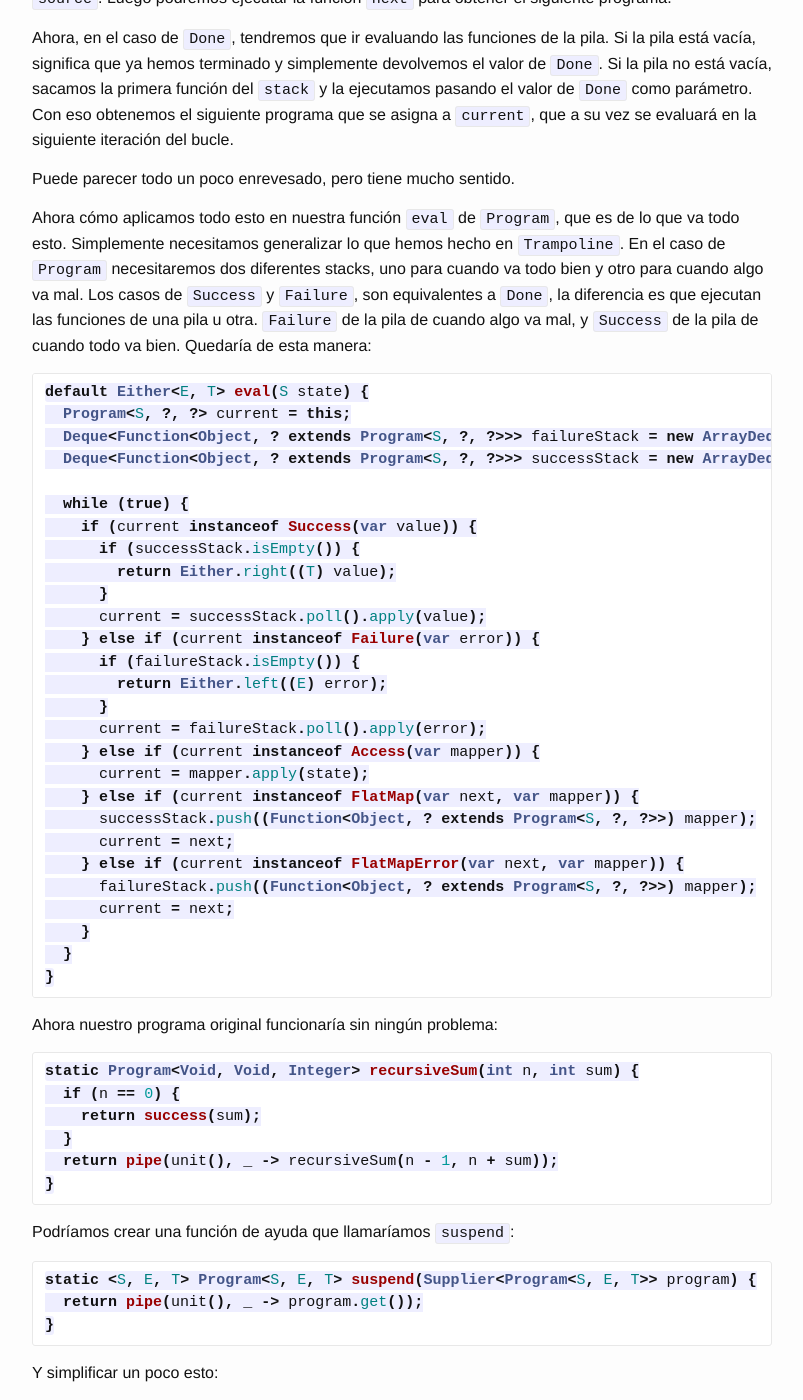
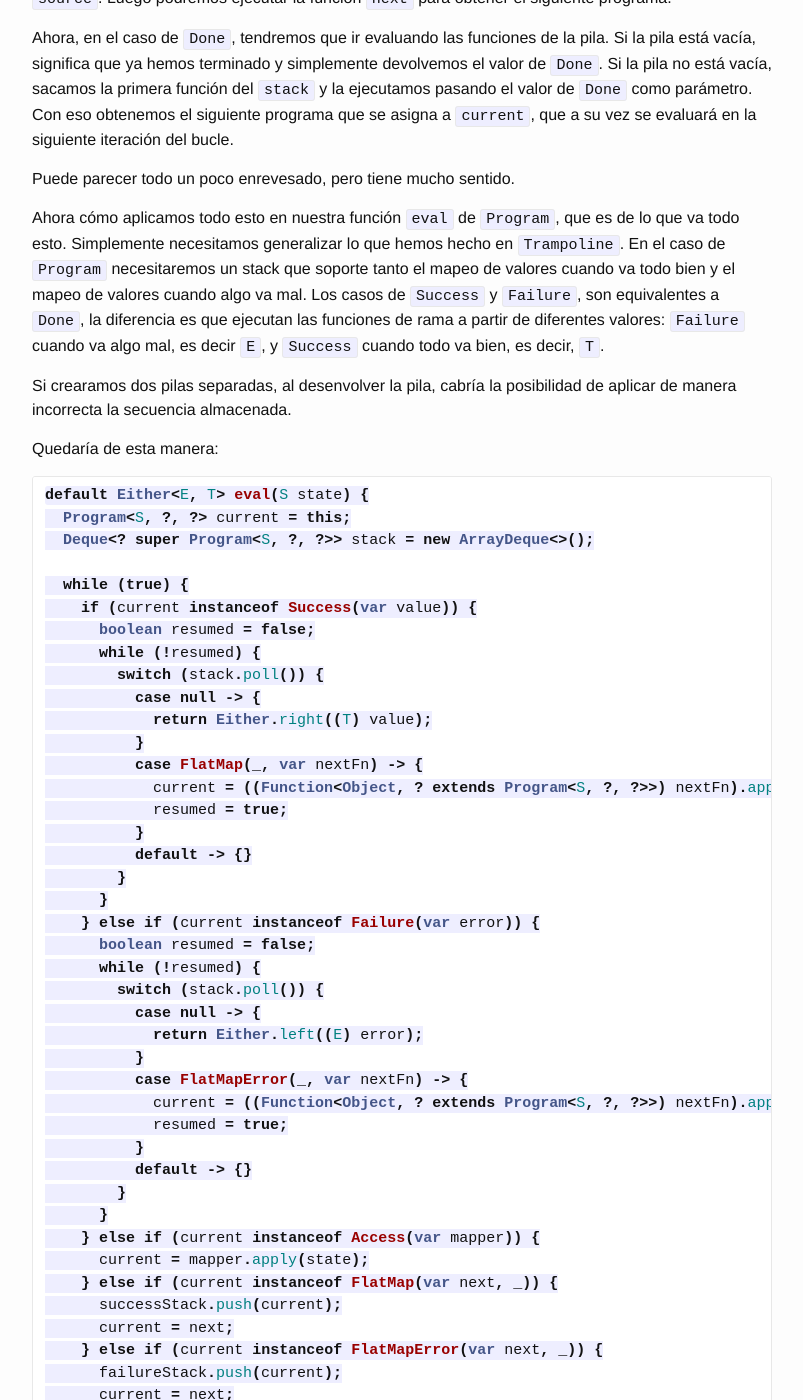
Before and after one commit to tonivade/tonivade.github.io, a Jekyll site: the page built from _posts/2026-04-18-programando-con-dsl-6.markdown, in a window 1280 px wide and 1400 px high, scrolled down 6411 px. Shown: the whole window, without its empty margins (238-1041 px from the left). Built offline with Jekyll 4.4.1, drawn with Linux system fonts in a browser that asks for light colours; some of the changed text lies outside the part shown.

Commit message:
update some posts

````diff
--- a/_posts/2026-04-18-programando-con-dsl-6.markdown
+++ b/_posts/2026-04-18-programando-con-dsl-6.markdown
@@ -330,41 +330,68 @@ Puede parecer todo un poco enrevesado, pero tiene mucho sentido.
 
 Ahora cómo aplicamos todo esto en nuestra función `eval` de `Program`, que es de
 lo que va todo esto. Simplemente necesitamos generalizar lo que hemos hecho en
-`Trampoline`. En el caso de `Program` necesitaremos dos diferentes stacks, uno
-para cuando va todo bien y otro para cuando algo va mal. Los casos de `Success`
-y `Failure`, son equivalentes a `Done`, la diferencia es que ejecutan las
-funciones de una pila u otra. `Failure` de la pila de cuando algo va mal, y
-`Success` de la pila de cuando todo va bien. Quedaría de esta manera:
+`Trampoline`. En el caso de `Program` necesitaremos un stack que soporte tanto el
+mapeo de valores cuando va todo bien y el mapeo de valores cuando algo va mal.
+Los casos de `Success` y `Failure`, son equivalentes a `Done`, la diferencia es que
+ejecutan las funciones de rama a partir de diferentes valores: `Failure` cuando va
+algo mal, es decir `E`, y `Success` cuando todo va bien, es decir, `T`.
+
+Si crearamos dos pilas separadas, al desenvolver la pila, cabría la posibilidad
+de aplicar de manera incorrecta la secuencia almacenada.
+
+Quedaría de esta manera:
 
 ```java
 default Either<E, T> eval(S state) {
   Program<S, ?, ?> current = this;
-  Deque<Function<Object, ? extends Program<S, ?, ?>>> failureStack = new ArrayDeque<>();
-  Deque<Function<Object, ? extends Program<S, ?, ?>>> successStack = new ArrayDeque<>();
+  Deque<? super Program<S, ?, ?>> stack = new ArrayDeque<>();
 
   while (true) {
     if (current instanceof Success(var value)) {
-      if (successStack.isEmpty()) {
-        return Either.right((T) value);
+      boolean resumed = false;
+      while (!resumed) {
+        switch (stack.poll()) {
+          case null -> {
+            return Either.right((T) value);
+          }
+          case FlatMap(_, var nextFn) -> {
+            current = ((Function<Object, ? extends Program<S, ?, ?>>) nextFn).apply(value);
+            resumed = true;
+          }
+          default -> {}
+        }
       }
-      current = successStack.poll().apply(value);
     } else if (current instanceof Failure(var error)) {
-      if (failureStack.isEmpty()) {
-        return Either.left((E) error);
+      boolean resumed = false;
+      while (!resumed) {
+        switch (stack.poll()) {
+          case null -> {
+            return Either.left((E) error);
+          }
+          case FlatMapError(_, var nextFn) -> {
+            current = ((Function<Object, ? extends Program<S, ?, ?>>) nextFn).apply(error);
+            resumed = true;
+          }
+          default -> {}
+        }
       }
-      current = failureStack.poll().apply(error);
     } else if (current instanceof Access(var mapper)) {
       current = mapper.apply(state);
-    } else if (current instanceof FlatMap(var next, var mapper)) {
-      successStack.push((Function<Object, ? extends Program<S, ?, ?>>) mapper);
+    } else if (current instanceof FlatMap(var next, _)) {
+      successStack.push(current);
       current = next;
-    } else if (current instanceof FlatMapError(var next, var mapper)) {
-      failureStack.push((Function<Object, ? extends Program<S, ?, ?>>) mapper);
+    } else if (current instanceof FlatMapError(var next, _)) {
+      failureStack.push(current);
       current = next;
     }
   }
 }
 ```
+
+Como se ve en el código, en el caso de `Success` hay que desenvolver la pila de
+tal manera que nos saltemos los `FlatMapError` ya que esos casos no aplican
+en esta rama. Y justo lo contrario en el caso de `Failure`, los `FlatMap` son
+los que no aplican en esta rama.
 
 Ahora nuestro programa original funcionaría sin ningún problema:
 
--- a/_posts/2026-06-27-programando-con-dsl-8.markdown
+++ b/_posts/2026-06-27-programando-con-dsl-8.markdown
@@ -35,8 +35,7 @@ sealed interface Program<S, E, T> {
 
   default Either<E, T> eval(S state) {
     Program<S, ?, ?> current = this;
-    Deque<Function<Object, ? extends Program<S, ?, ?>>> failureStack = new ArrayDeque<>();
-    Deque<Function<Object, ? extends Program<S, ?, ?>>> successStack = new ArrayDeque<>();
+    Deque<? super Program<S, ?, ?>> stack = new ArrayDeque<>();
     Map<Program<S, ?, ?>, Program<S, ?, ?>> cache = new IdentityHashMap<>();
 
     while (true) {
````
Also changed, not shown: _posts/2026-04-26-programando-con-dsl-7.markdown (+48 -28 lines).
